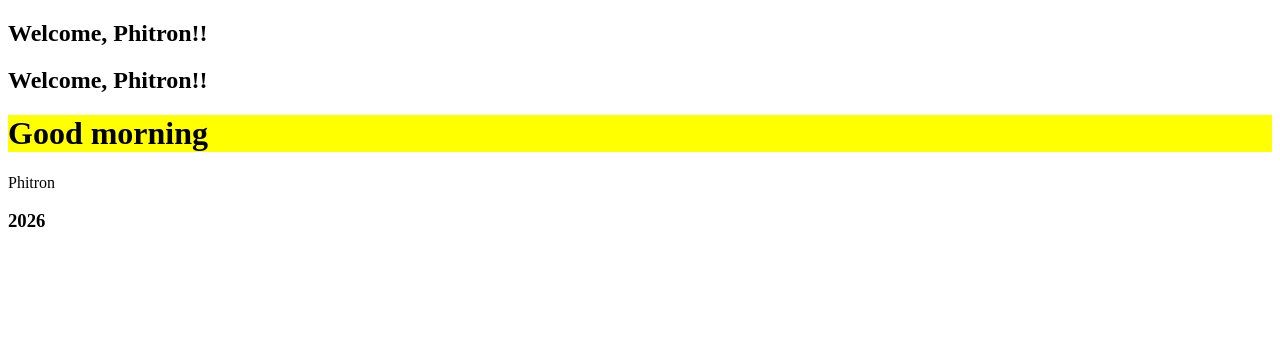
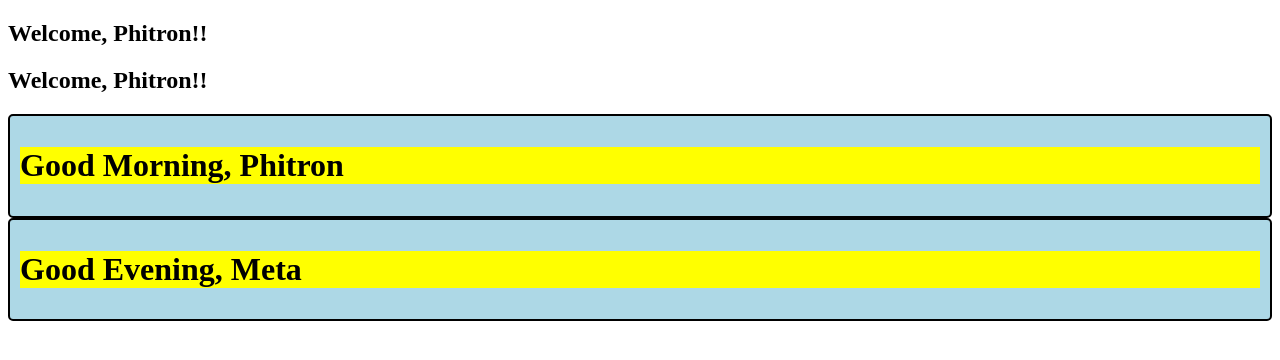
Before and after one commit to arfinaleusuf/my-first-react-app, a React (Vite) app: page / in a window 1280 px wide. Shown: the top 360 px of the page. Built offline with nearby package versions, Linux system fonts and the light colour scheme.

Commit message:
feat: update Greetings component to accept props and render dynamic greetings

```diff
--- a/src/Greetings.jsx
+++ b/src/Greetings.jsx
@@ -1,11 +1,10 @@
-const Greetings = () => {
+const Greetings = ({greet, name}) => {
+
     const currentYear = new Date().getFullYear()
     return (
-        <>
-            <h1 className='demo'>Good morning</h1>
-            <p>Phitron</p>
-            <h3>{currentYear}</h3>
-        </>
+        <div className="greetings-cart">
+            <h1 className='demo'>{greet}, {name}</h1>
+        </div>
     );
 };
 
--- a/src/index.css
+++ b/src/index.css
@@ -1,3 +1,9 @@
 .demo{
   background-color: yellow;
 }
+.greetings-cart{
+  border : 2px solid black;
+  border-radius: 5px;
+  padding: 10px;
+  background-color: lightblue;
+}
--- a/src/main.jsx
+++ b/src/main.jsx
@@ -12,6 +12,7 @@ createRoot(document.getElementById('root')).render(
     {/* <Welcome></Welcome> */}
     <Welcome></Welcome>
     <Welcome />
-    <Greetings/>
+    <Greetings greet={"Good Morning"} name={"Phitron"}/>
+    <Greetings greet={"Good Evening"} name={"Meta"}/>
   </StrictMode>,
 )
```
